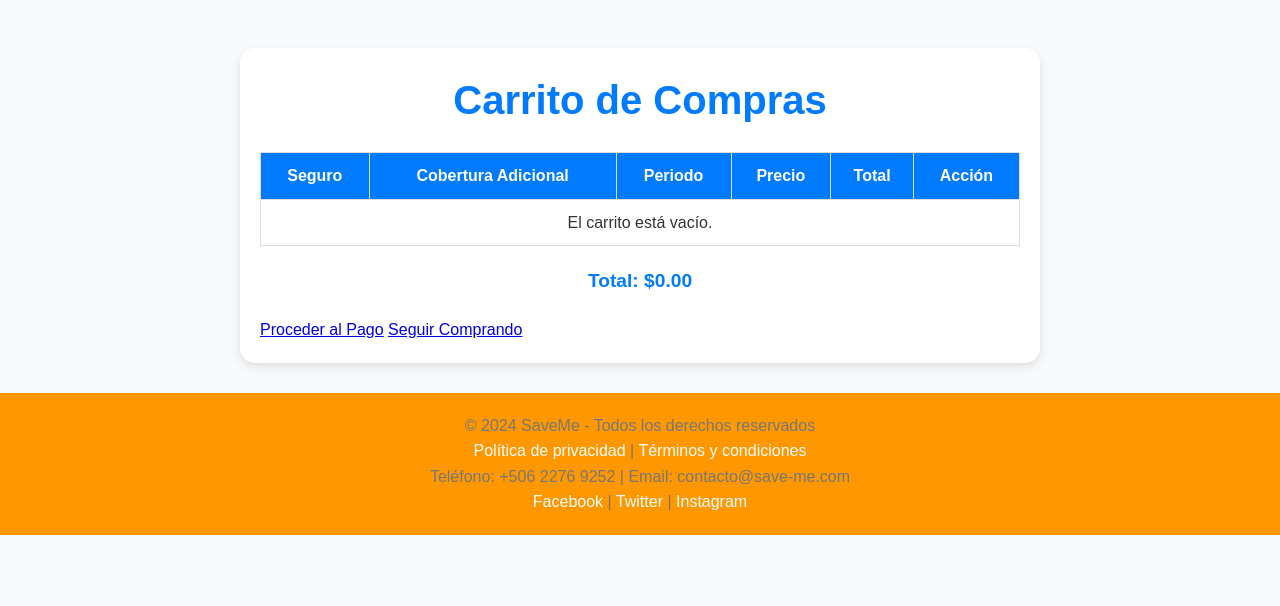
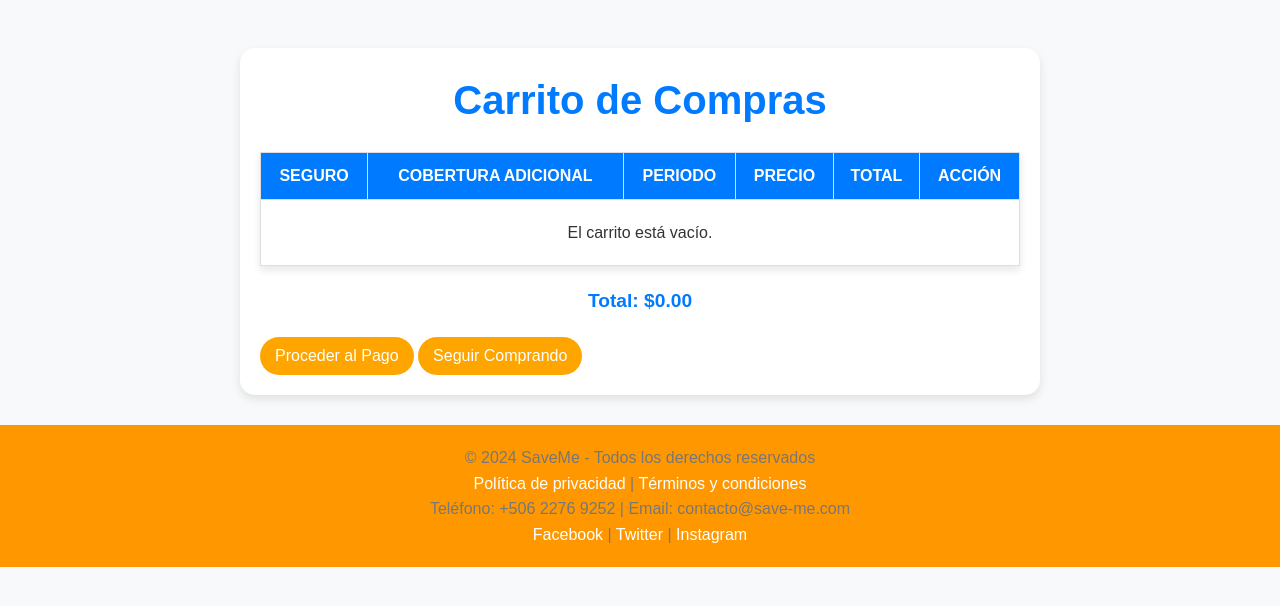
Before and after one commit to DaniEspinoza05/ProyectoSeguros, a PHP site: page /carrito.php in a window 1280 px wide. Shown: the part 103-709 px from the top of the page. Run offline with PHP 8.4, Linux system fonts and the light colour scheme; a user stored in the database is signed in; data comes from the database, SQL or seed files in the repository; both versions use the stored data as it was before the commit; data that the repository does not hold is empty.

Commit message:
Fix estilos carrito

```diff
--- a/carrito.php
+++ b/carrito.php
@@ -79,28 +79,31 @@
         <h1>Carrito de Compras</h1>
 
         <!-- Tabla del carrito -->
-        <table class="table">
+        <table class="table" style="width: 100%; border-collapse: collapse; margin-bottom: 20px; box-shadow: 0 4px 8px rgba(0, 0, 0, 0.1);">
             <thead>
-                <tr>
-                    <th>Seguro</th>
-                    <th>Cobertura Adicional</th>
-                    <th>Periodo</th>
-                    <th>Precio</th>
-                    <th>Total</th>
-                    <th>Acción</th>
+                <tr style="background-color: #007bff; color: white; text-transform: uppercase;">
+                    <th style="padding: 10px; border: 1px solid #ddd;">Seguro</th>
+                    <th style="padding: 10px; border: 1px solid #ddd;">Cobertura Adicional</th>
+                    <th style="padding: 10px; border: 1px solid #ddd;">Periodo</th>
+                    <th style="padding: 10px; border: 1px solid #ddd;">Precio</th>
+                    <th style="padding: 10px; border: 1px solid #ddd;">Total</th>
+                    <th style="padding: 10px; border: 1px solid #ddd;">Acción</th>
                 </tr>
             </thead>
             <tbody>
                 <?php if (!empty($carrito)): ?>
                     <?php foreach ($carrito as $item): ?>
-                        <tr>
-                            <td><?= htmlspecialchars($item['nombre']) ?></td>
-                            <td><?= htmlspecialchars($item['cobertura_adicional']) ?></td>
-                            <td><?= intval($item['periodo']) ?> meses</td>
-                            <td>$<?= number_format($item['monto'], 2) ?></td>
-                            <td>$<?= number_format($item['monto'] * $item['periodo'], 2) ?></td>
-                            <td>
-                                <a href="carrito.php?remove=<?= urlencode($item['personalizacion_id']) ?>" class="btn btn-danger">Eliminar</a>
+                        <tr style="background-color: #f9f9f9; text-align: center;">
+                            <td style="padding: 10px; border: 1px solid #ddd;"><?= htmlspecialchars($item['nombre']) ?></td>
+                            <td style="padding: 10px; border: 1px solid #ddd;"><?= htmlspecialchars($item['cobertura_adicional']) ?></td>
+                            <td style="padding: 10px; border: 1px solid #ddd;"><?= intval($item['periodo']) ?> meses</td>
+                            <td style="padding: 10px; border: 1px solid #ddd;">$<?= number_format($item['monto'], 2) ?></td>
+                            <td style="padding: 10px; border: 1px solid #ddd;">$<?= number_format($item['monto'] * $item['periodo'], 2) ?></td>
+                            <td style="padding: 10px; border: 1px solid #ddd;">
+                                <a href="carrito.php?remove=<?= urlencode($item['personalizacion_id']) ?>"
+                                style="color: white; background-color: #dc3545; padding: 6px 12px; text-decoration: none; border-radius: 5px;">
+                                Eliminar
+                                </a>
                             </td>
                         </tr>
                         <?php
@@ -110,18 +113,22 @@
                     <?php endforeach; ?>
                 <?php else: ?>
                     <tr>
-                        <td colspan="6">El carrito está vacío.</td>
+                        <td colspan="6" style="padding: 20px; text-align: center; border: 1px solid #ddd;">
+                            El carrito está vacío.
+                        </td>
                     </tr>
                 <?php endif; ?>
             </tbody>
         </table>
 
+
         <!-- Mostrar el total -->
         <h3>Total: $<?= number_format($total, 2) ?></h3>
 
         <!-- Botones de acción -->
-        <a href="pago.php" class="btn btn-success">Proceder al Pago</a>
-        <a href="personalizar_seguro.php" class="btn btn-secondary">Seguir Comprando</a>
+        <button class="btn btn-success btn-lg" onclick="window.location.href='pago.php'">Proceder al Pago</button>
+        <button class="btn btn-success btn-lg" onclick="window.location.href='personalizar_seguro.php'">Seguir Comprando</button>
+
     </div>
 
     <?php include('footer.php'); ?>
--- a/css/index.css
+++ b/css/index.css
@@ -243,27 +243,3 @@
     }
 
 }
-
-/* Tabla del carrito */
-.table {
-    width: 100%;
-    border-collapse: collapse;
-    margin-bottom: 20px;
-}
-
-.table th, .table td {
-    border: 1px solid #ddd;
-    padding: 10px;
-    text-align: center;
-    vertical-align: middle;
-}
-
-.table th {
-    background-color: #007bff;
-    color: white;
-    font-weight: bold;
-}
-
-.table tr:hover {
-    background-color: #f1f1f1;
-}
```
Also changed, not shown: bd.sql (+1 -19 lines), css/style.css (deleted).
